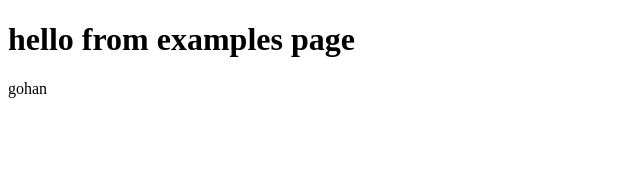
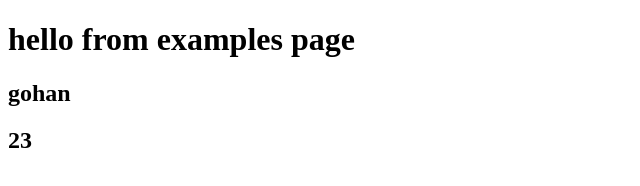
Before and after one commit to Pedro-Garcez/gatsbyTutorial, a Gatsby site: page /examples in a window 1280 px wide. Shown: the whole page, without its empty margins (0-640 px from the left). Built offline with nearby package versions, Linux system fonts and the light colour scheme; Gatsby itself is replaced by a stand-in of ours.

Commit message:
corrected syntax in header by adding parenthesis for return since I had more than one line.

```diff
--- a/src/examples/Header.js
+++ b/src/examples/Header.js
@@ -18,8 +18,12 @@ const Header = () => {
       }
     }
   `)
-  return <div>{data.site.siteMetadata.person.name}</div>
-  return <div>{data.site.siteMetadata.person.age}</div>
+  return (
+    <div>
+      <h2>{data.site.siteMetadata.person.name}</h2>
+      <h2>{data.site.siteMetadata.person.age}</h2>
+    </div>
+  )
 }
 
 export default Header
```
